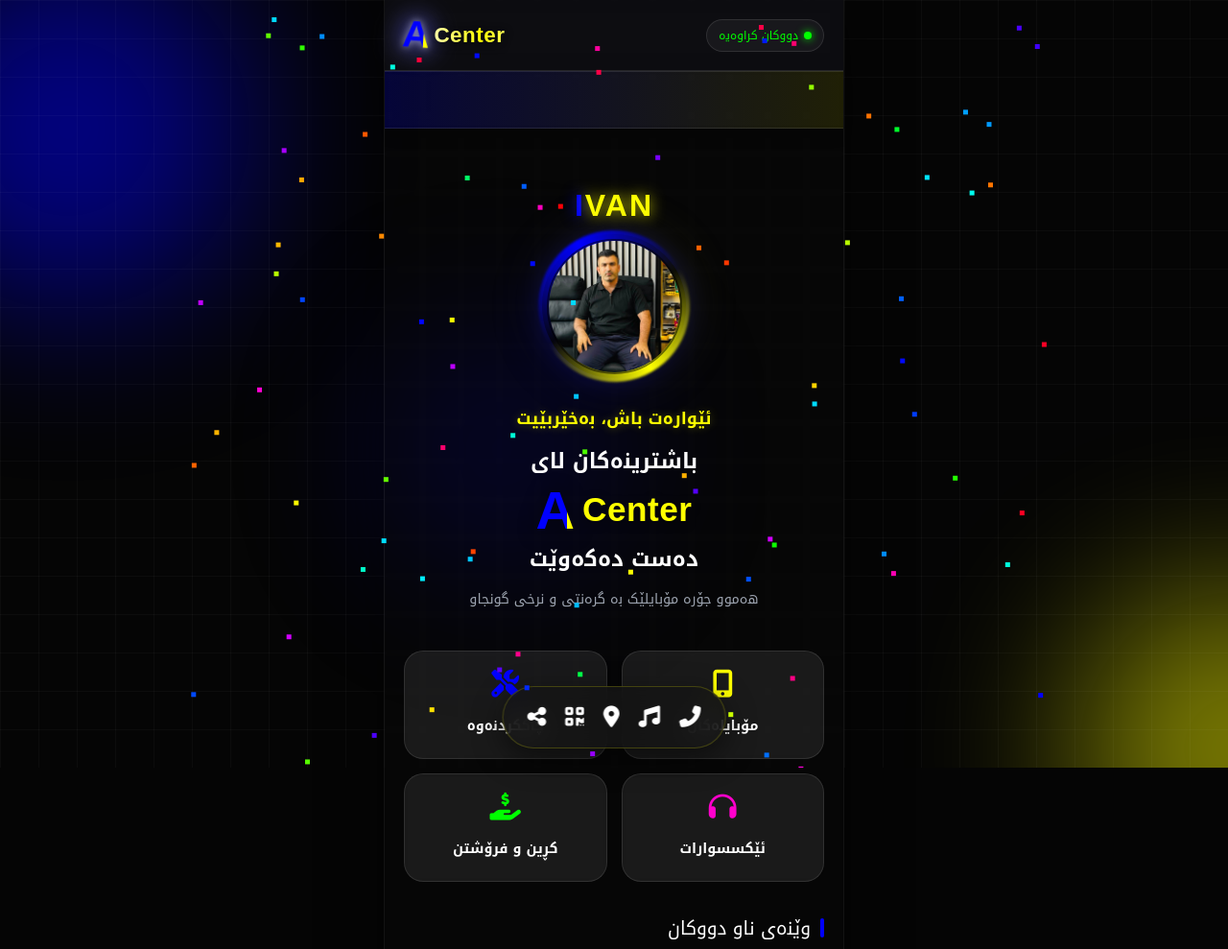
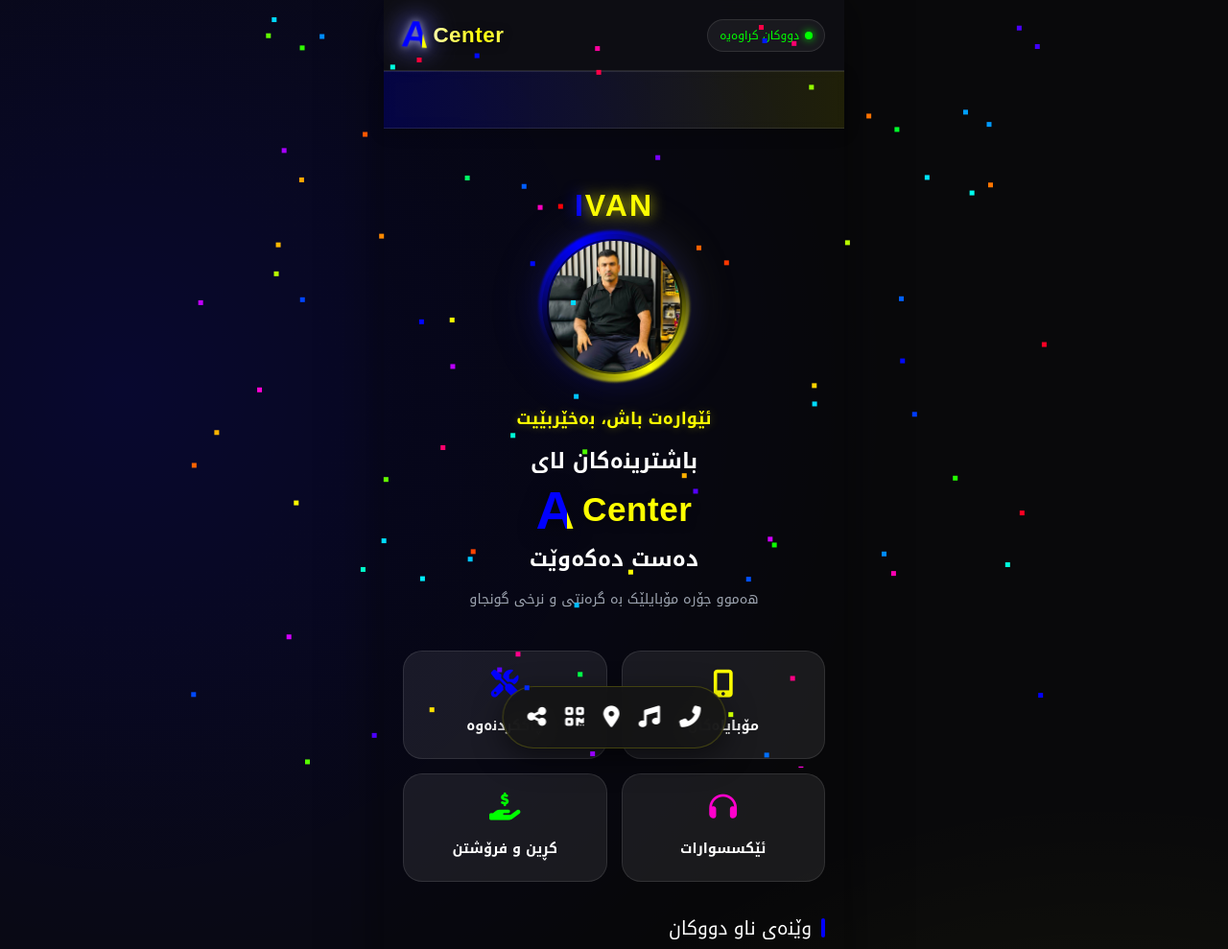
Before and after one commit to hasanali78120-cell/Jack, a plain HTML site: page index.html in a window 1280 px wide. Shown: the top 989 px of the page at 96% size. Drawn offline with Linux system fonts and the light colour scheme.

Commit message:
Update index.html

```diff
--- a/index.html
+++ b/index.html
@@ -40,90 +40,25 @@
             -ms-user-select: none;
         }
 
-        /* --- BACKGROUND STYLES (NEW) --- */
         body {
-            background-color: #050505;
+            background-color: var(--bg-dark);
             color: var(--text-main);
             min-height: 100vh;
             display: flex; justify-content: center;
+            background-image:
+                radial-gradient(circle at 10% 20%, rgba(0, 0, 254, 0.15) 0%, transparent 40%),
+                radial-gradient(circle at 90% 80%, rgba(254, 255, 0, 0.1) 0%, transparent 40%);
             overflow-x: hidden;
-            position: relative; /* گرنگە بۆ باکگراوندەکە */
         }
 
-        /* بەشی جوڵەی ڕەنگەکان */
-        .background-wrapper {
-            position: fixed;
-            top: 0; left: 0;
-            width: 100%; height: 100%;
-            z-index: -2;
-            overflow: hidden;
-            background: #050505;
-        }
-
-        .blob {
-            position: absolute;
-            border-radius: 50%;
-            filter: blur(80px); /* تەڵخکردنی ڕەنگەکان */
-            opacity: 0.5;
-            animation: floatBlob 10s infinite alternate cubic-bezier(0.4, 0, 0.2, 1);
-        }
-
-        /* تۆپەڵەی شین */
-        .blob-1 {
-            width: 350px; height: 350px;
-            background: var(--blue);
-            top: -10%; left: -10%;
-            animation-delay: 0s;
-        }
-
-        /* تۆپەڵەی زەرد */
-        .blob-2 {
-            width: 300px; height: 300px;
-            background: var(--yellow);
-            bottom: -10%; right: -10%;
-            animation-delay: -5s;
-        }
-
-        /* تۆپەڵەی ناوەڕاست (تێکەڵ) */
-        .blob-3 {
-            width: 250px; height: 250px;
-            background: #0000aa;
-            top: 40%; left: 30%;
-            opacity: 0.3;
-            animation-duration: 15s;
-        }
-
-        @keyframes floatBlob {
-            0% { transform: translate(0, 0) scale(1); }
-            100% { transform: translate(30px, 50px) scale(1.1); }
-        }
-
-        /* تۆڕی ئەندازیاری (Grid) */
-        .grid-overlay {
-            position: fixed;
-            top: 0; left: 0;
-            width: 100%; height: 100%;
-            z-index: -1;
-            background-image:
-                linear-gradient(rgba(255, 255, 255, 0.03) 1px, transparent 1px),
-                linear-gradient(90deg, rgba(255, 255, 255, 0.03) 1px, transparent 1px);
-            background-size: 40px 40px;
-            pointer-events: none;
-        }
-
-        /* --- APP CONTAINER --- */
         .app-container {
             width: 100%;
             max-width: 480px;
-            /* باکگراوند شەفافتر کراوە بۆ دەرکەوتنی جوڵەکە */
-            background: rgba(10, 10, 10, 0.3);
-            backdrop-filter: blur(2px); /* بلێری کەم بۆ جیاکردنەوە */
+            background: rgba(0,0,0,0.2);
             min-height: 100vh;
             position: relative;
             padding-bottom: 90px;
             box-shadow: 0 0 50px rgba(0,0,0,0.5);
-            border-left: 1px solid rgba(255,255,255,0.05);
-            border-right: 1px solid rgba(255,255,255,0.05);
         }
 
         /* --- LOGO STYLE (MAIN HEADER) --- */
@@ -259,7 +194,7 @@
         /* --- Header & Status --- */
         .header {
             padding: 15px 20px; display: flex; justify-content: space-between; align-items: center;
-            background: rgba(15, 15, 20, 0.8); backdrop-filter: blur(15px);
+            background: rgba(15, 15, 20, 0.9); backdrop-filter: blur(10px);
             position: sticky; top: 0; z-index: 100; border-bottom: 1px solid var(--border);
             direction: rtl;
         }
@@ -548,7 +483,6 @@
             background: var(--glass); border: 1px solid var(--border); padding: 20px;
             border-radius: 20px; text-align: center; transition: 0.3s; cursor: pointer;
             display: flex; flex-direction: column; align-items: center; gap: 10px;
-            backdrop-filter: blur(5px);
         }
         .grid-item:active { transform: scale(0.95); background: rgba(0, 0, 254, 0.1); }
         .grid-icon { font-size: 1.8rem; color: var(--yellow); margin-bottom: 5px; }
@@ -597,7 +531,6 @@
             position: relative; height: 160px; margin: 0 20px 30px 20px;
             background: linear-gradient(135deg, rgba(255,255,255,0.05), rgba(255,255,255,0.02));
             border-radius: 20px; border: 1px solid var(--border); padding: 20px;
-            backdrop-filter: blur(5px);
         }
         .review-slide {
             position: absolute; top: 0; left: 0; width: 100%; height: 100%;
@@ -691,7 +624,7 @@
         /* --- Floating Action Bar --- */
         .fab-container {
             position: fixed; bottom: 20px; left: 50%; transform: translateX(-50%);
-            background: rgba(20, 20, 20, 0.8); backdrop-filter: blur(15px);
+            background: rgba(20, 20, 20, 0.9); backdrop-filter: blur(15px);
             padding: 10px 25px; border-radius: 50px; border: 1px solid rgba(254, 255, 0, 0.2);
             display: flex; gap: 20px; box-shadow: 0 10px 30px rgba(0,0,0,0.5); z-index: 900;
         }
@@ -895,13 +828,6 @@
     </style>
 </head>
 <body>
-
-    <div class="background-wrapper">
-        <div class="blob blob-1"></div>
-        <div class="blob blob-2"></div>
-        <div class="blob blob-3"></div>
-    </div>
-    <div class="grid-overlay"></div>
 
     <canvas id="confetti"></canvas>
     <audio id="bgMusic" loop><source src="ivan.mp3" type="audio/mpeg"></audio>
```
